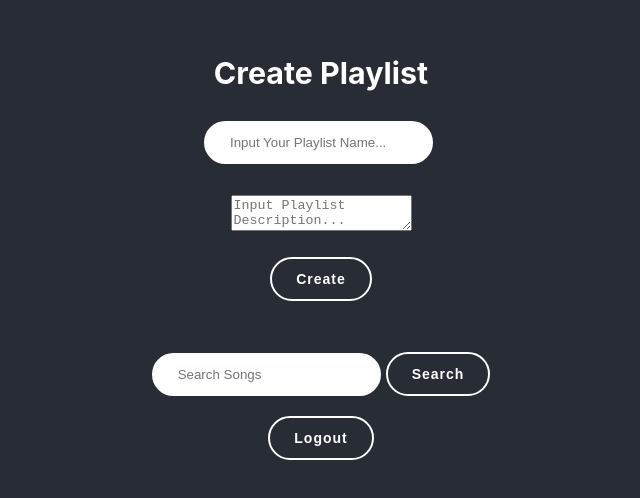
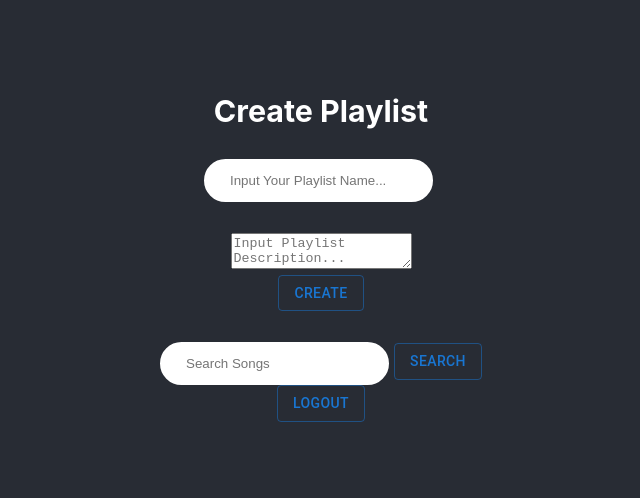
Before and after one commit to ignatiuschristanto/homework-2-1, a React (Create React App) app: page / in a window 1280 px wide. Shown: the part 188-686 px from the top of the page, without its empty margins (319-959 px from the left). Built offline with nearby package versions, Linux system fonts and the light colour scheme.

Commit message:
add ui component using mui

```diff
--- a/package.json
+++ b/package.json
@@ -3,6 +3,9 @@
   "version": "0.1.0",
   "private": true,
   "dependencies": {
+    "@emotion/react": "^11.9.0",
+    "@emotion/styled": "^11.8.1",
+    "@mui/material": "^5.6.1",
     "@reduxjs/toolkit": "^1.8.1",
     "@testing-library/jest-dom": "^5.16.2",
     "@testing-library/react": "^12.1.4",
--- a/src/Component/button/index.js
+++ b/src/Component/button/index.js
@@ -1,6 +1,10 @@
+import Button from '@mui/material/Button';
+
 const ButtonComponent = ({children, onClick}) =>{
     return (
-        <button className='new-btn' onClick={onClick}>{children}</button>
+        <><Button variant="outlined" className='btn' onClick={onClick}>{children}</Button>
+        {/* <button className='new-btn' onClick={onClick}>{children}</button> */}
+        </>
     )
 }
 export default ButtonComponent;
--- a/src/Component/song/index.css
+++ b/src/Component/song/index.css
@@ -15,9 +15,7 @@
     align-content: left;
   }
 
-.image-wrapper {
-    /* width: 30%; */
-  }
+
 
   .song-wrapper:hover{
       background-color: #323741;
```
Also changed, not shown: 1 other file (tests, documents, lock files or other folders).
